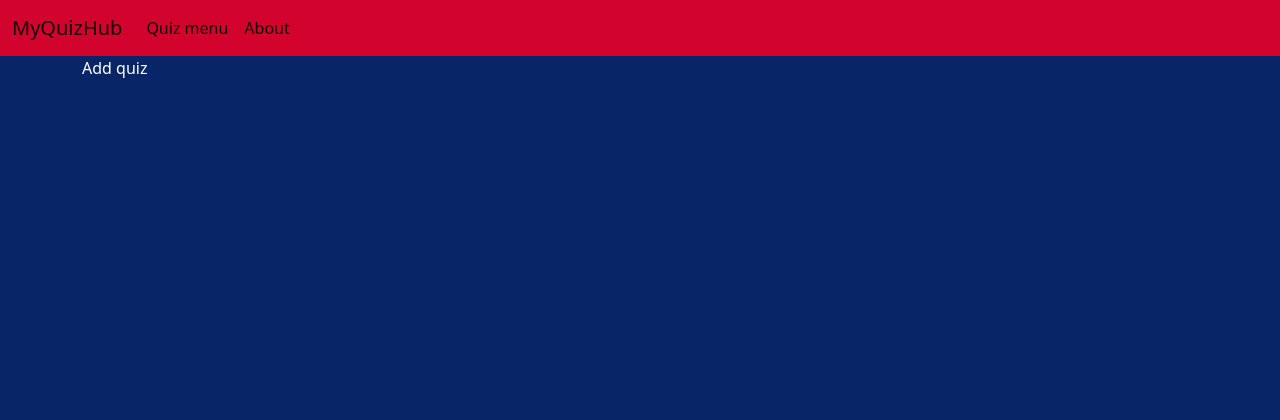
After one commit to MariuszPaluch2001/my-quiz-app, a Django app: template app/templates/add_quiz.html in a window 1280 px wide. The commit adds this page. Shown: the top 420 px of the page. Run offline with Django 3.2, Linux system fonts and the light colour scheme; the template is opened without the code that fills it, so the values that code supplies are empty.

Commit message:
Added initial add_quiz and add_question page.

```diff
--- /dev/null
+++ b/app/templates/add_question.html
@@ -0,0 +1,5 @@
+{% extends 'base.html' %}
+
+  {% block content %}
+    <p>Add question</p>
+  {% endblock %}
--- /dev/null
+++ b/app/templates/add_quiz.html
@@ -0,0 +1,5 @@
+{% extends 'base.html' %}
+
+  {% block content %}
+    <p>Add quiz</p>
+  {% endblock %}
--- a/app/templates/home.html
+++ b/app/templates/home.html
@@ -7,7 +7,7 @@ Home page
   <div class="col-md-12 text-center " style=" padding-top: 3%">
     <div class="btn-group-vertical gap-5" style=" padding-top: 3%">
       <button type="button" class="btn btn-success"><a href="{% url 'quiz_menu'%}">Explore</a></button>
-      <button type="button" class="btn btn-success">Add quiz</button>
+      <button type="button" class="btn btn-success"><a href="{% url 'add_quiz'%}"></a>Add quiz</button>
       <button type="button" class="btn btn-success">Log in</button>
       <button type="button" class="btn btn-danger">Log out</button>
     </div>
--- a/app/urls.py
+++ b/app/urls.py
@@ -5,7 +5,10 @@ from django.contrib.staticfiles.urls import staticfiles_urlpatterns
 urlpatterns = [
     path('', views.render_home, name="home"),
     path('about', views.render_about, name="about"),
-    path('quiz_menu', views.render_quiz_menu, name="quiz_menu")
+    path('quiz_menu', views.render_quiz_menu, name="quiz_menu"),
+    path('add_quiz', views.render_add_quiz, name="add_quiz"),
+    path('add_question', views.render_add_question, name="add_question"),
+
 ]
 
 urlpatterns += staticfiles_urlpatterns()
--- a/app/views.py
+++ b/app/views.py
@@ -10,3 +10,9 @@ def render_about(request):
 
 def render_quiz_menu(request):
     return render(request, "quiz_menu.html")
+
+def render_add_quiz(request):
+    return render(request, "add_quiz.html")
+
+def render_add_question(request):
+    return render(request, "add_question.html")
```
